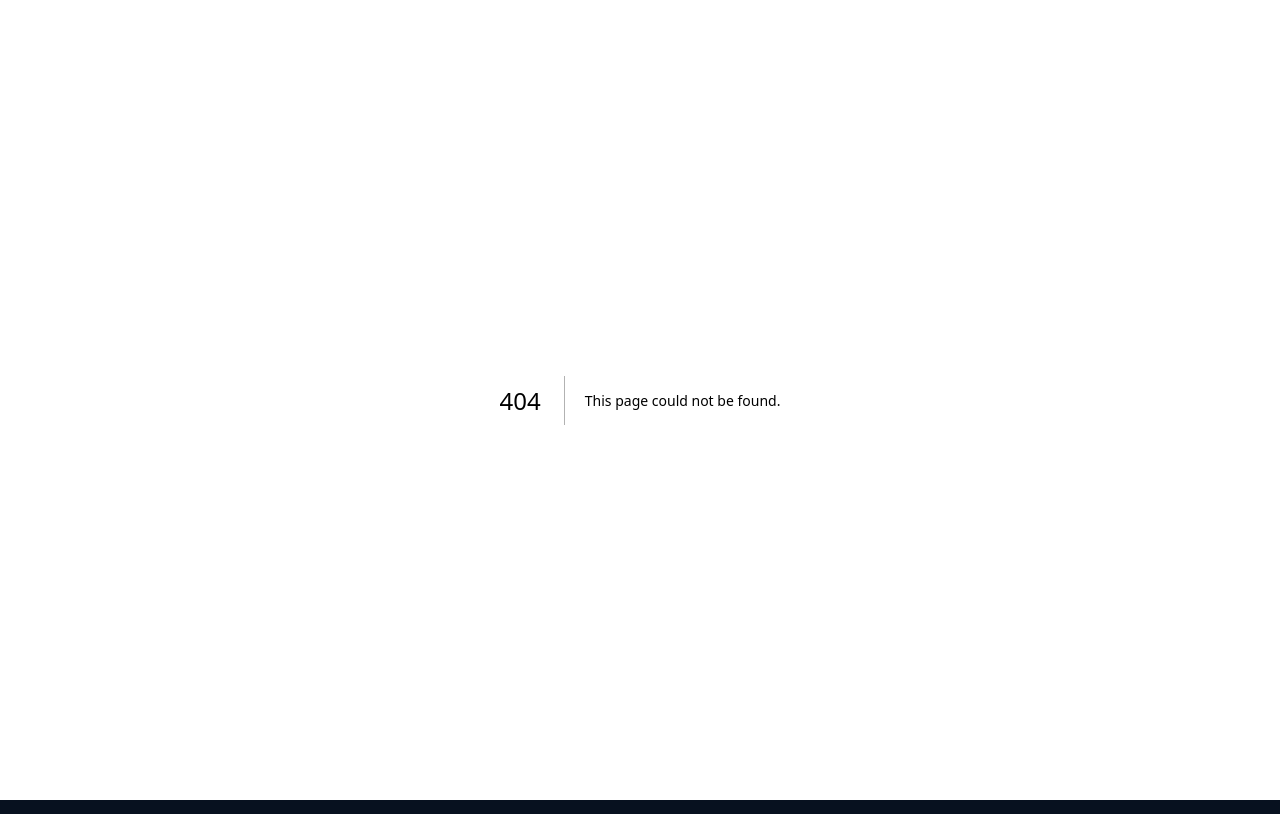
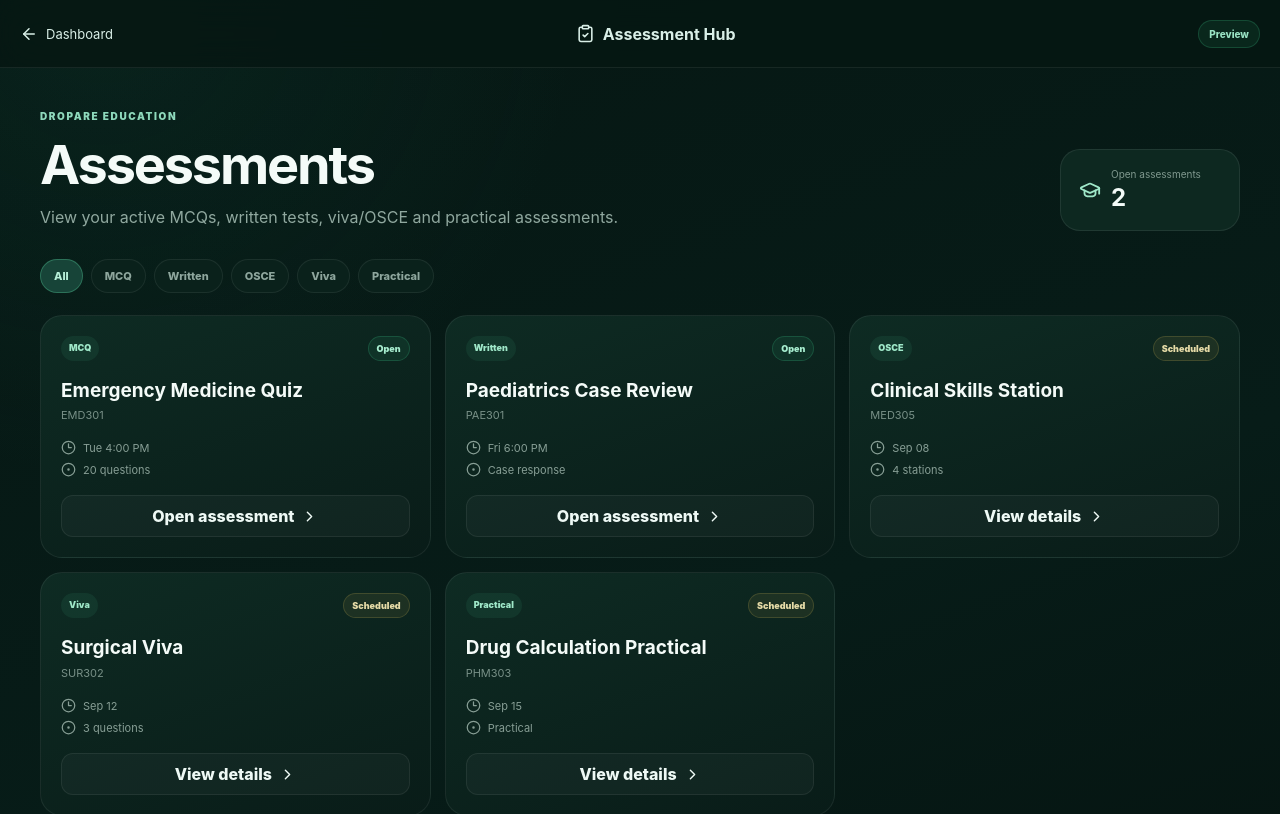
Before and after one commit to osafoopare299-cmd/student-results-portal-v2, a Next.js app in the folder student-results-portal/: page /education/student/assess in a window 1280 px wide. Before the commit this address had no page. Shown: the top 814 px of the page. Built offline with nearby package versions, Linux system fonts and the light colour scheme.

Commit message:
Add student assessment route

```diff
--- /dev/null
+++ b/student-results-portal/app/education/student/assess/page.js
@@ -0,0 +1,10 @@
+import AssessmentHub from '../../assessment-hub';
+
+export const metadata = {
+  title: 'Assessments | Dropare Education',
+  description: 'Student MCQ, written, viva, OSCE and practical assessment workspace.',
+};
+
+export default function StudentAssessmentPage() {
+  return <AssessmentHub mode="student"/>;
+}
```
